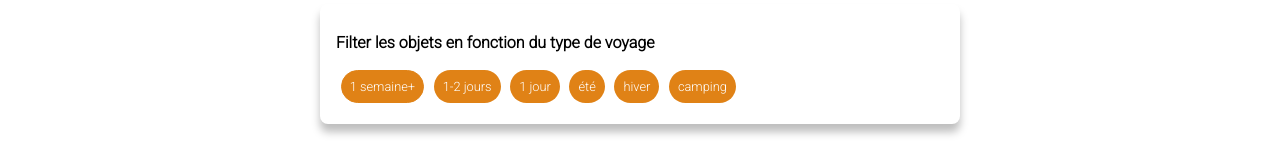
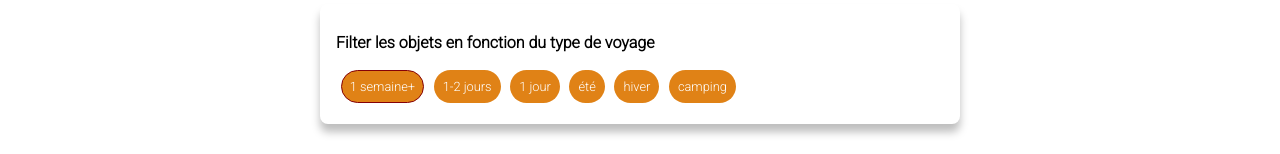
Before and after one commit to Alekiel42/dans-ma-valise, a Vue app in the folder front-valise/: page / in a window 1280 px wide. In both pictures the pointer is over the element 382 px from the left and 300 px from the top of the page. Shown: the part 214-368 px from the top of the page. Built offline with nearby package versions, Linux system fonts and the light colour scheme; a web font is replaced by a local one.

Commit message:
front / baseTag / improve border selected tag

```diff
--- a/front-valise/src/components/UI/BaseTag.vue
+++ b/front-valise/src/components/UI/BaseTag.vue
@@ -35,11 +35,15 @@ div {
 }
 
 div:hover {
-  border: 1px solid $main-color;
+  border: 1px solid $dark-color;
 }
 
 .unselected {
   color:  $dark-color;
   background-color: transparent;
 }
+
+.unselected:hover {
+  border: 1px solid $main-color;
+}
 </style>
```
